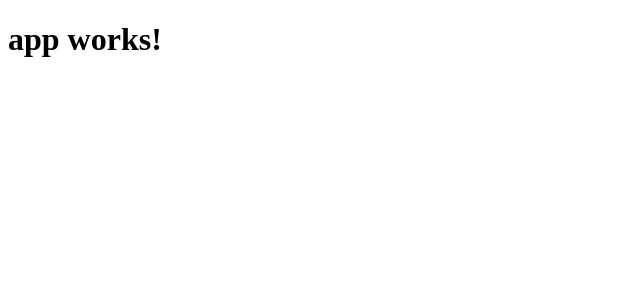
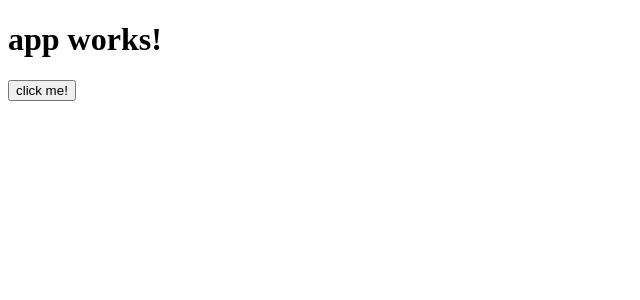
Before and after one commit to vg1ne/rxjs, an Angular app in the folder rx/: page / in a window 1280 px wide. Shown: the top 300 px of the page, without its empty margins (0-640 px from the left). Built offline with nearby package versions, Linux system fonts and the light colour scheme.

Commit message:
added custom-button.component to test rxjs with

```diff
--- a/rx/src/app/app.component.html
+++ b/rx/src/app/app.component.html
@@ -1,3 +1,4 @@
 <h1>
   {{title}}
 </h1>
+<app-custom-button></app-custom-button>
--- a/rx/src/app/app.module.ts
+++ b/rx/src/app/app.module.ts
@@ -4,10 +4,12 @@ import { FormsModule } from '@angular/forms';
 import { HttpModule } from '@angular/http';
 
 import { AppComponent } from './app.component';
+import { CustomButtonComponent } from './custom-button/custom-button.component';
 
 @NgModule({
   declarations: [
-    AppComponent
+    AppComponent,
+    CustomButtonComponent
   ],
   imports: [
     BrowserModule,
--- /dev/null
+++ b/rx/src/app/custom-button/custom-button.component.html
@@ -0,0 +1,3 @@
+<button (click)="clicked(event)">
+  click me!
+</button>
--- /dev/null
+++ b/rx/src/app/custom-button/custom-button.component.ts
@@ -0,0 +1,17 @@
+import { Component, OnInit } from '@angular/core';
+
+@Component({
+  selector: 'app-custom-button',
+  templateUrl: './custom-button.component.html',
+  styleUrls: ['./custom-button.component.css']
+})
+export class CustomButtonComponent implements OnInit {
+
+  constructor() { }
+
+  ngOnInit() {
+  }
+  clicked(){
+    console.log('clicked')
+  }
+}
```
Also changed, not shown: rx/src/app/custom-button/custom-button.component.css (added), 1 other file (tests, documents, lock files or other folders).
